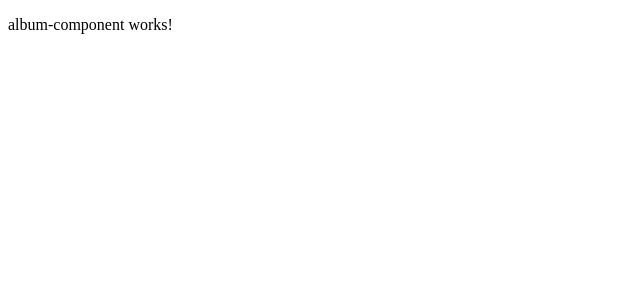
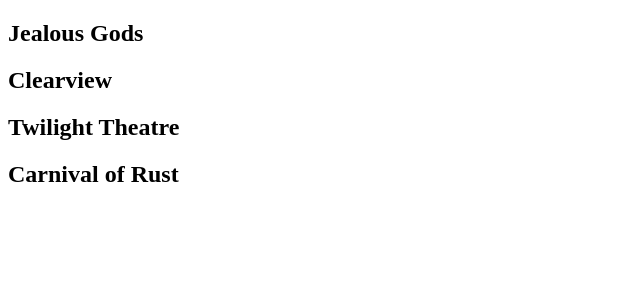
Before and after one commit to Manderyth/MusicCatalog, an Angular app: page /albums/1 in a window 1280 px wide. Shown: the top 300 px of the page, without its empty margins (0-640 px from the left). Built offline with nearby package versions, Linux system fonts and the light colour scheme.

Commit message:
songs route working but songs not showing

```diff
--- a/src/album-component/album.component.html
+++ b/src/album-component/album.component.html
@@ -1,7 +1,3 @@
-<p>
-    album-component works!
-</p>
-
-<div *ngIf="band">
-    <h2>{{band.albums.title}}</h2>
+<div *ngFor="let album of bandArray?.albums" [routerLink]="['/songs', album.id]">
+    <h2>{{album.title}}</h2>
 </div>
--- a/src/album-component/album.component.ts
+++ b/src/album-component/album.component.ts
@@ -1,5 +1,5 @@
 import { Component, OnInit } from '@angular/core';
-import { ActivatedRoute, Params } from '@angular/router';
+import { Router, ActivatedRoute, Params } from '@angular/router';
 import { BandArray } from '../domain/bands';
 import { MusicService } from "../app/music-service.service";
 
@@ -14,7 +14,7 @@ import 'rxjs/add/operator/switchMap';
 export class AlbumComponent implements OnInit {
     bandArray: BandArray;
 
-    constructor(public musicService: MusicService, private route: ActivatedRoute) { }
+    constructor(public musicService: MusicService, private route: ActivatedRoute, private router: Router) { }
 
     ngOnInit() {
         this.route.params
--- a/src/app/app-routing/app-routing.module.ts
+++ b/src/app/app-routing/app-routing.module.ts
@@ -23,7 +23,7 @@ const routes: Routes = [
         component: AlbumComponent
     },
     {
-        path: 'songs',
+        path: 'songs/:id',
         component: SongsComponent
     }
 ];
--- a/src/app/music-service.service.ts
+++ b/src/app/music-service.service.ts
@@ -14,4 +14,8 @@ export class MusicService {
             .then(bands => bands.find(band => band.id === id));
     }
 
+    getSongs(id: number): Promise<BandArray> {
+        return this.getAlbums(id)
+            .then(albums => albums.find(album => album.id === id));
+    }
 }
--- a/src/band-component/band.component.html
+++ b/src/band-component/band.component.html
@@ -2,13 +2,8 @@
 <h1> Band Catalogue</h1>
 
 <table>
-    <tr *ngFor="let band of bandArray"
-        [class.selected]="band === selectedBand"
-        (click)="onSelect(band)">
+    <tr *ngFor="let band of bandArray" [routerLink]="['/albums', band.id]">
         <td class="thumbnail"> {{ band.thumbnail }} </td>
         <td class="bandName">{{ band.bandName }}</td>
     </tr>
 </table>
-<div *ngIf="selectedBand">
-    <button (click)="goToAlbums()">View Albums </button>
-</div>
--- a/src/band-component/band.component.ts
+++ b/src/band-component/band.component.ts
@@ -10,7 +10,6 @@ import { MusicService } from "../app/music-service.service";
 })
 export class BandComponent implements OnInit {
     bandArray: BandArray[];
-    selectedBand: BandArray;
 
     constructor(private musicService: MusicService, private router: Router) { }
 
@@ -23,14 +22,4 @@ export class BandComponent implements OnInit {
         this.getBands();
     }
 
-    onSelect(band: BandArray) {
-        this.selectedBand = band;
-    }
-
-    goToAlbums() {
-        console.log(this.selectedBand);
-        this.router.navigate(['/albums', this.selectedBand.id]);
-    }
-
-
-}
+ }
--- a/src/domain/albums.ts
+++ b/src/domain/albums.ts
@@ -1,6 +1,7 @@
 import { SongsArray } from './songs';
 
 export interface AlbumArray {
+    id: number;
     title: string;
     thumbnail: string;
     releaseDate: number;
--- a/src/fake-database.ts
+++ b/src/fake-database.ts
@@ -6,6 +6,7 @@ export const BANDARRAY = [
         bandName: "Poets of the Fall",
         albums: [
             {
+                id: 1,
                 title: "Jealous Gods",
                 thumbnail: 'thumbnail',
                 releaseDate: 0,
@@ -16,6 +17,7 @@ export const BANDARRAY = [
             },
 
             {
+                id: 2,
                 title: "Clearview",
                 thumbnail: 'thumbnail',
                 releaseDate: 2016,
@@ -27,6 +29,7 @@ export const BANDARRAY = [
             },
 
             {
+                id: 3,
                 title: "Twilight Theatre",
                 thumbnail: 'thumbnail',
                 releaseDate: 0,
@@ -38,6 +41,7 @@ export const BANDARRAY = [
             },
 
             {
+                id: 4,
                 title: "Carnival of Rust",
                 thumbnail: 'thumbnail',
                 releaseDate: 0,
@@ -56,6 +60,7 @@ export const BANDARRAY = [
         bandName: "Sonata Arctica",
         albums: [
             {
+                id: 1,
                 title: "Silence",
                 thumbnail: 'thumbnail',
                 releaseDate: 0,
@@ -63,6 +68,7 @@ export const BANDARRAY = [
             },
 
             {
+                id: 2,
                 title: "Days of Grays",
                 thumbnail: 'thumbnail',
                 releaseDate: 0,
@@ -76,6 +82,7 @@ export const BANDARRAY = [
             },
 
             {
+                id: 3,
                 title: "The Ninth Hour",
                 thumbnail: 'thumbnail',
                 releaseDate: 2016,
@@ -95,6 +102,7 @@ export const BANDARRAY = [
         bandName: "Nightwish",
         albums: [
             {
+                id: 1,
                 title: "Imaginaerum",
                 thumbnail: 'thumbnail',
                 releaseDate: 2005,
@@ -106,6 +114,7 @@ export const BANDARRAY = [
             },
 
             {
+                id: 2,
                 title: "Once",
                 thumbnail: 'thumbnail',
                 releaseDate: 0,
@@ -115,6 +124,7 @@ export const BANDARRAY = [
             },
 
             {
+                id: 3,
                 title: "Endless Forms Most Beautiful",
                 thumbnail: 'thumbnail',
                 releaseDate: 2015,
@@ -130,6 +140,7 @@ export const BANDARRAY = [
         bandName: "Kamelot",
         albums: [
             {
+                id: 1,
                 title: "Poetry for the Poisoned",
                 thumbnail: 'thumbnail',
                 releaseDate: 0,
@@ -141,6 +152,7 @@ export const BANDARRAY = [
             },
 
             {
+                id: 2,
                 title: "Karma",
                 thumbnail: 'thumbnail',
                 releaseDate: 0,
@@ -150,6 +162,7 @@ export const BANDARRAY = [
             },
 
             {
+                id: 3,
                 title: "Silverthorn",
                 thumbnail: 'thumbnail',
                 releaseDate: 0,
@@ -165,6 +178,7 @@ export const BANDARRAY = [
         bandName: "Indica",
         albums: [
             {
+                id: 1,
                 title: "Indica",
                 thumbnail: 'thumbnail',
                 releaseDate: 0,
@@ -174,6 +188,7 @@ export const BANDARRAY = [
             },
 
             {
+                id: 2,
                 title: "Shine",
                 thumbnail: 'thumbnail',
                 releaseDate: 0,
@@ -192,6 +207,7 @@ export const BANDARRAY = [
         bandName: "Krypteria",
         albums: [
             {
+                id: 1,
                 title: "All Beauty Must Die",
                 thumbnail: 'thumbnail',
                 releaseDate: 0,
@@ -199,6 +215,7 @@ export const BANDARRAY = [
             },
 
             {
+                id: 2,
                 title: "In Media Res",
                 thumbnail: 'thumbnail',
                 releaseDate: 0,
--- a/src/songs-component/songs.component.html
+++ b/src/songs-component/songs.component.html
@@ -1,3 +1,7 @@
 <p>
   songs works!
 </p>
+
+<div *ngFor="let song of bandArray?.albums.songs">
+    <h2>{{song.songTitle}}</h2>
+</div>
--- a/src/songs-component/songs.component.ts
+++ b/src/songs-component/songs.component.ts
@@ -1,15 +1,23 @@
 import { Component, OnInit } from '@angular/core';
+import { Router, ActivatedRoute, Params } from '@angular/router';
+import { BandArray } from '../domain/bands';
+import { MusicService } from "../app/music-service.service";
 
 @Component({
   selector: 'app-songs',
   templateUrl: './songs.component.html',
   styleUrls: ['./songs.component.css']
 })
+
 export class SongsComponent implements OnInit {
+    albumArray: BandArray;
 
-  constructor() { }
+    constructor(public musicService: MusicService, private route: ActivatedRoute, private router: Router) { }
 
-  ngOnInit() {
+    ngOnInit() {
+      this.route.params
+          .switchMap((params: Params) => this.musicService.getSongs(+params['id']))
+          .subscribe(albums => this.albumArray = albums);
   }
 
 }
```
Also changed, not shown: 1 other file (tests, documents, lock files or other folders).
